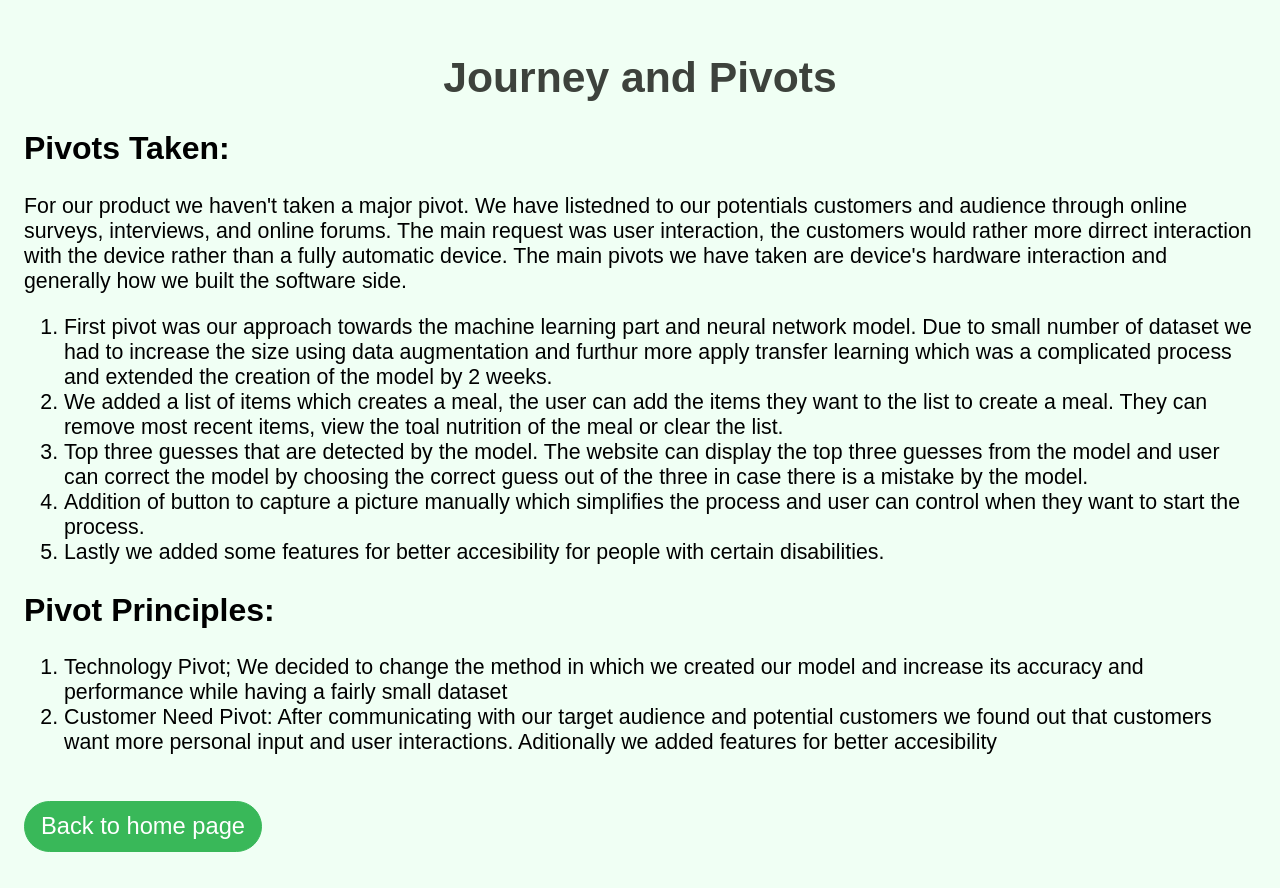
After one commit to sepbos/ECE140BWebsite, a Python web app: template web/src/templates/pivot.html in a window 1280 px wide. The commit adds this page. Run offline with Jinja, Linux system fonts and the light colour scheme; the template is opened without the code that fills it, so the values that code supplies are empty.

Commit message:
assignment8?pivot

```diff
--- /dev/null
+++ b/web/src/templates/pivot.html
@@ -0,0 +1,91 @@
+<!DOCTYPE html>
+<html lang="en">
+  <head>
+    <!-- Required meta tags -->
+    <meta charset="utf-8" />
+    <meta
+      name="viewport"
+      content="width=device-width, initial-scale=1, shrink-to-fit=no"
+    />
+    <link rel="shortcut icon" href="#" />
+
+    <!-- Page Info -->
+    <title>SnailScale</title>
+    <meta name="author" content="Sepehr Bostan" />
+    <meta name="description" content="Comfortable Diet" />
+
+    <link rel="stylesheet" type="text/css" href="css/agile.css" />
+  </head>
+  <body>
+    <div class="hero">
+      <h1 class="header-hero">Journey and Pivots</h1>
+    </div>
+
+    <section class="Middle">
+      <h2>Pivots Taken:</h2>
+      <div class="HighLineWidth">
+        For our product we haven't taken a major pivot. We have listedned to our
+        potentials customers and audience through online surveys, interviews,
+        and online forums. The main request was user interaction, the customers
+        would rather more dirrect interaction with the device rather than a
+        fully automatic device. The main pivots we have taken are device's
+        hardware interaction and generally how we built the software side.
+        <ol>
+          <li>
+            First pivot was our approach towards the machine learning part and
+            neural network model. Due to small number of dataset we had to
+            increase the size using data augmentation and furthur more apply
+            transfer learning which was a complicated process and extended the
+            creation of the model by 2 weeks.
+          </li>
+          <li>
+            We added a list of items which creates a meal, the user can add the
+            items they want to the list to create a meal. They can remove most
+            recent items, view the toal nutrition of the meal or clear the list.
+          </li>
+          <li>
+            Top three guesses that are detected by the model. The website can
+            display the top three guesses from the model and user can correct
+            the model by choosing the correct guess out of the three in case
+            there is a mistake by the model.
+          </li>
+          <li>
+            Addition of button to capture a picture manually which simplifies
+            the process and user can control when they want to start the
+            process.
+          </li>
+          <li>
+            Lastly we added some features for better accesibility for people
+            with certain disabilities.
+          </li>
+        </ol>
+      </div>
+    </section>
+
+    <section class="Middle">
+      <h2>Pivot Principles:</h2>
+
+      <div class="ImageBox">
+        <ol>
+          <li>
+            Technology Pivot; We decided to change the method in which we
+            created our model and increase its accuracy and performance while
+            having a fairly small dataset
+          </li>
+          <li>
+            Customer Need Pivot: After communicating with our target audience
+            and potential customers we found out that customers want more
+            personal input and user interactions. Aditionally we added features
+            for better accesibility
+          </li>
+        </ol>
+      </div>
+      <br />
+      <a href="./">
+        <div class="btn medium pill" id="homepage">Back to home page</div>
+      </a>
+    </section>
+
+    <script type="text/javascript" src="rest.js"></script>
+  </body>
+</html>
```
Also changed, not shown: web/src/server.py (+7 -0 lines), web/src/templates/home.html (+13 -10 lines), 1 other file.
